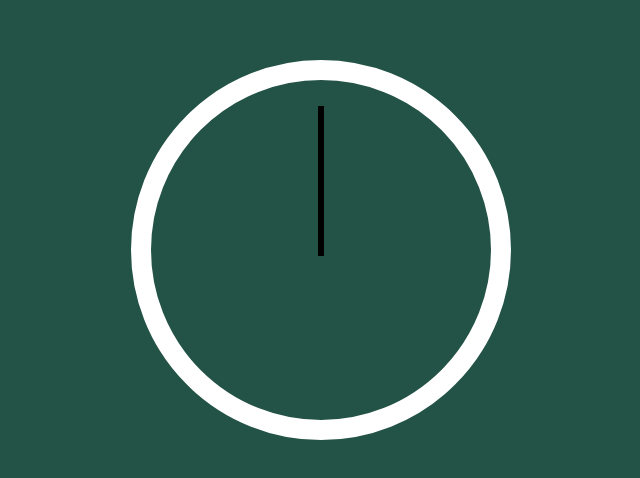
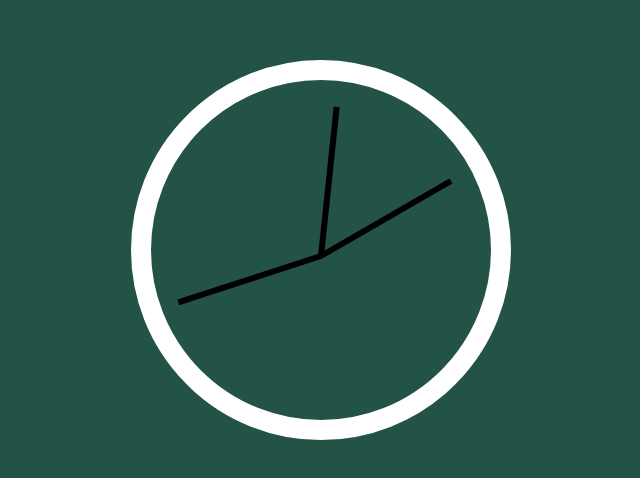
Before and after one commit to jmrfrosa/js30_projects, a plain HTML site: page index.html in a window 1280 px wide. Shown: the part 158-636 px from the top of the page, without its empty margins (319-959 px from the left). Drawn offline with Linux system fonts and the light colour scheme.

Commit message:
Added js for moving pointers with animation correction for seconds

```diff
--- a/index.html
+++ b/index.html
@@ -61,6 +61,31 @@
 
   <script>
 
+    secondHand = document.querySelector('.second-hand');
+    minuteHand = document.querySelector('.minute-hand');
+    hourHand = document.querySelector('.hour-hand');
+    var totalSeconds = undefined;
+
+    function setDate() {
+      const now = new Date();
+      const seconds = now.getSeconds();
+      const minutes = now.getMinutes();
+      const hours = now.getHours();
+
+      const secondsToDegrees = (seconds / 60) * 360;
+      if(typeof totalSeconds == "undefined"){
+        console.log('total is undefined, setting to degrees')
+        totalSeconds = secondsToDegrees;
+      }
+      totalSeconds += (1/60)*360;
+      const minutesToDegrees = (minutes / 60) * 360;
+      const hoursToDegrees = (hours / 12) * 360;
+      /* rotation needs to be offset by 90deg due to previous transformation */
+      secondHand.style.transform = `rotate(${totalSeconds+90}deg)`;
+      minuteHand.style.transform = `rotate(${minutesToDegrees+90}deg)`;
+      hourHand.style.transform = `rotate(${hoursToDegrees+90}deg)`;
+    }
+    setInterval(setDate, 1000);
   </script>
 
 </body>
```
